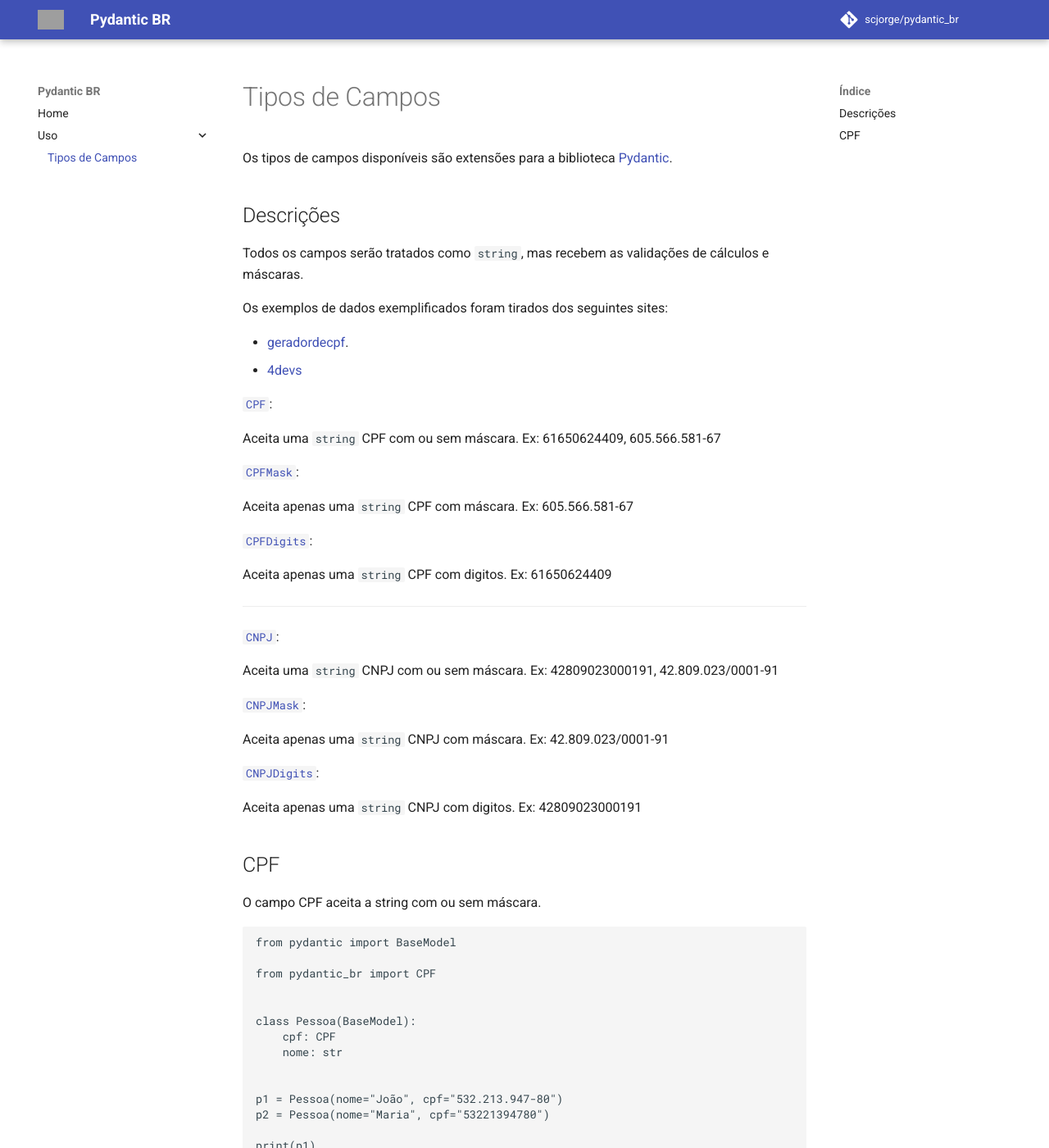
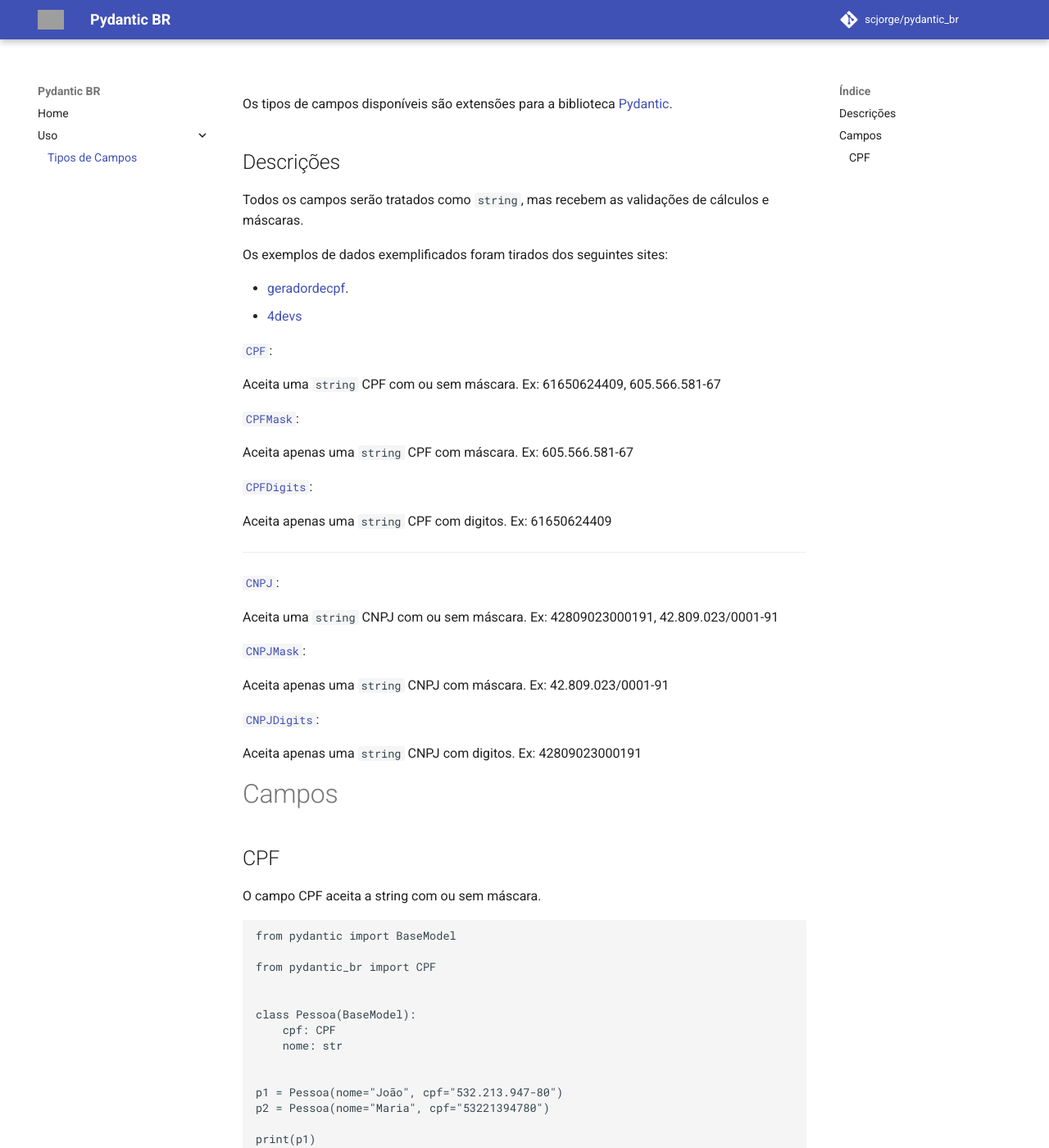
Before and after one commit to scjorge/pydantic_br, an MkDocs documentation site: the page built from docs/Uso/Tipos de Campos.md, in a window 1280 px wide and 1400 px high. Shown: the whole window at 82% size. Built offline with MkDocs 1.6.1 and Material for MkDocs 9.7.7, drawn with Linux system fonts in a browser that asks for light colours; comment, search, counter and statistics services are not loaded; grey boxes are pictures that could not be loaded.

Commit message:
docs: change structure "Tipos de Campos.md"

```diff
--- a/docs/Uso/Tipos de Campos.md
+++ b/docs/Uso/Tipos de Campos.md
@@ -9,7 +9,6 @@
 
 - [geradordecpf](https://www.geradordecpf.org/).
 - [4devs](https://www.4devs.com.br/gerador_de_cnpj)
-
 
 
 [`CPF`](#cpf):
@@ -46,6 +45,7 @@
 
 
 
+# Campos
 ## CPF
 
 O campo CPF aceita a string com ou sem máscara.
```
